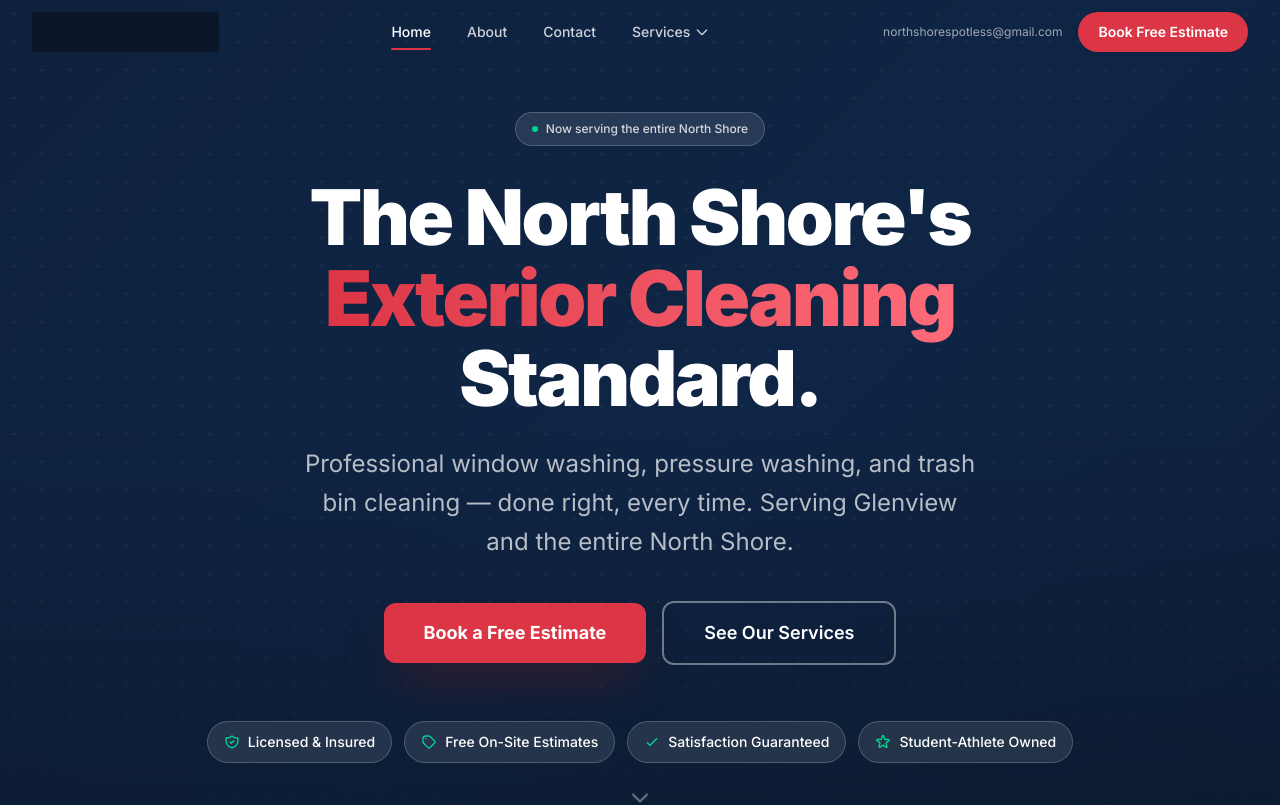
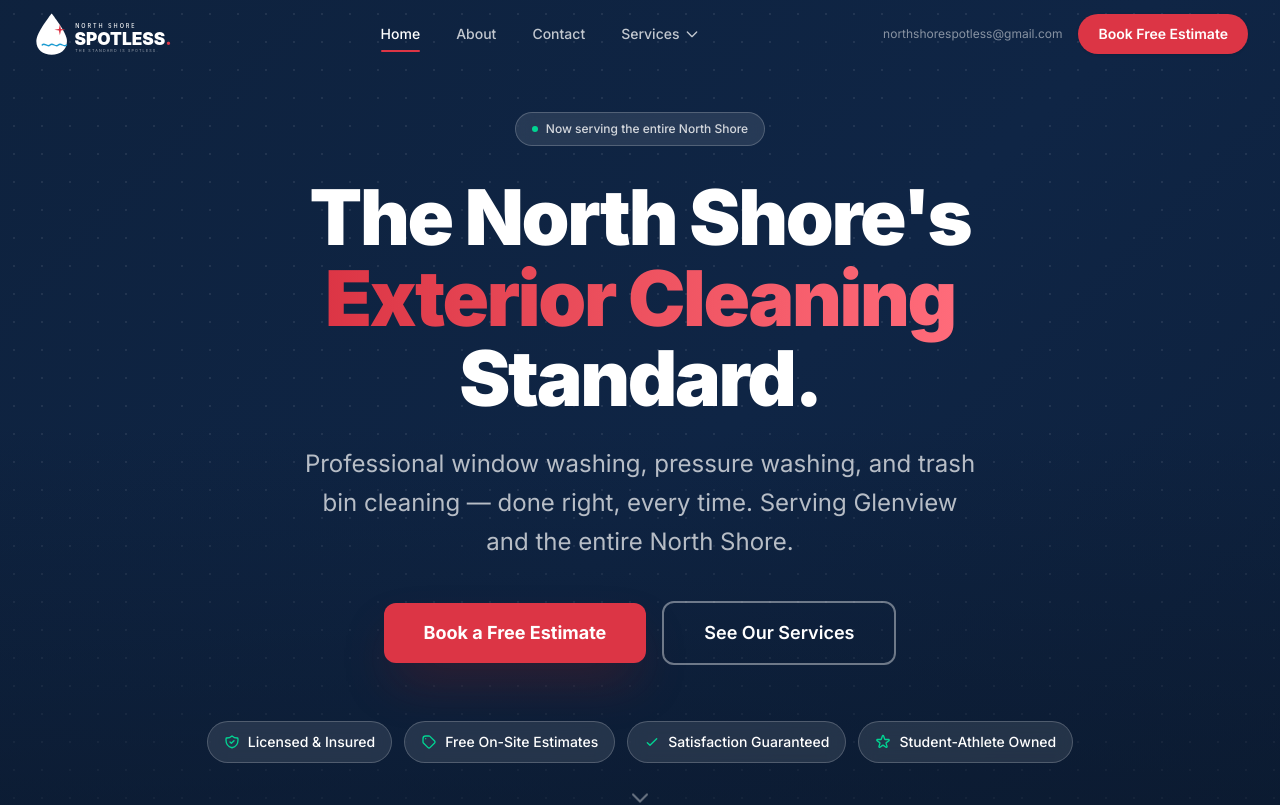
Before and after one commit to ChrisDiaz10/NSES, a Next.js app: page / in a window 1280 px wide. Shown: the top 805 px of the page. Built offline with nearby package versions, Linux system fonts and the light colour scheme.

Commit message:
Add real logo as SVG, update navbar to dark theme for consistent logo display

```diff
--- a/components/Navbar.tsx
+++ b/components/Navbar.tsx
@@ -43,19 +43,20 @@ export default function Navbar() {
       <header
         className={`fixed top-0 left-0 right-0 z-50 transition-all duration-300 ${
           scrolled
-            ? "bg-white/95 backdrop-blur-md shadow-sm border-b border-gray-100"
+            ? "bg-[#0A1628]/95 backdrop-blur-md shadow-lg shadow-black/20 border-b border-white/10"
             : "bg-transparent"
         }`}
       >
         <div className="max-w-7xl mx-auto px-4 sm:px-6 lg:px-8">
           <div className="flex items-center justify-between py-3">
+
             <Link href="/" className="flex items-center shrink-0" aria-label="North Shore Spotless home">
               <Image
-                src="/logo-horizontal.png"
+                src="/logo-horizontal.svg"
                 alt="North Shore Spotless"
-                width={200}
-                height={48}
-                className="h-10 w-auto"
+                width={210}
+                height={56}
+                className="h-11 w-auto"
                 priority
               />
             </Link>
@@ -67,8 +68,8 @@ export default function Navbar() {
                   href={href}
                   className={`relative px-4 py-2 text-sm font-medium rounded-lg transition-colors ${
                     isActive(href)
-                      ? scrolled ? "text-[#DC3545]" : "text-white"
-                      : scrolled ? "text-gray-700 hover:text-[#0A1628]" : "text-white/80 hover:text-white"
+                      ? "text-white"
+                      : "text-white/75 hover:text-white"
                   }`}
                 >
                   {label}
@@ -86,8 +87,8 @@ export default function Navbar() {
                 <button
                   className={`relative flex items-center gap-1 px-4 py-2 text-sm font-medium rounded-lg transition-colors ${
                     isActive("/services")
-                      ? scrolled ? "text-[#DC3545]" : "text-white"
-                      : scrolled ? "text-gray-700 hover:text-[#0A1628]" : "text-white/80 hover:text-white"
+                      ? "text-white"
+                      : "text-white/75 hover:text-white"
                   }`}
                   aria-expanded={servicesOpen}
                   aria-haspopup="true"
@@ -102,13 +103,13 @@ export default function Navbar() {
                 </button>
 
                 {servicesOpen && (
-                  <div className="absolute top-full left-0 mt-2 w-52 bg-white rounded-xl shadow-xl border border-gray-100 py-2 overflow-hidden">
-                    <Link href="/services" className="block px-4 py-2.5 text-sm text-gray-500 hover:text-[#0A1628] hover:bg-gray-50 font-medium transition-colors">
+                  <div className="absolute top-full left-0 mt-2 w-52 bg-[#0D1F3C] rounded-xl shadow-xl border border-white/10 py-2 overflow-hidden">
+                    <Link href="/services" className="block px-4 py-2.5 text-sm text-white/50 hover:text-white hover:bg-white/5 font-medium transition-colors">
                       All Services
                     </Link>
-                    <div className="h-px bg-gray-100 my-1" />
+                    <div className="h-px bg-white/10 my-1" />
                     {services.map((s) => (
-                      <Link key={s.href} href={s.href} className="block px-4 py-2.5 text-sm text-gray-600 hover:text-[#0A1628] hover:bg-gray-50 transition-colors">
+                      <Link key={s.href} href={s.href} className="block px-4 py-2.5 text-sm text-white/75 hover:text-white hover:bg-white/5 transition-colors">
                         {s.name}
                       </Link>
                     ))}
@@ -120,7 +121,7 @@ export default function Navbar() {
             <div className="hidden lg:flex items-center gap-4">
               <a
                 href="mailto:northshorespotless@gmail.com"
-                className={`text-xs transition-colors ${scrolled ? "text-gray-500 hover:text-[#0A1628]" : "text-white/60 hover:text-white"}`}
+                className="text-xs text-white/50 hover:text-white transition-colors"
               >
                 northshorespotless@gmail.com
               </a>
@@ -133,7 +134,7 @@ export default function Navbar() {
             </div>
 
             <button
-              className={`lg:hidden p-2 rounded-lg transition-colors ${scrolled ? "text-[#0A1628] hover:bg-gray-100" : "text-white hover:bg-white/10"}`}
+              className="lg:hidden p-2 rounded-lg text-white hover:bg-white/10 transition-colors"
               onClick={() => setMobileOpen(true)}
               aria-label="Open navigation menu"
             >
@@ -147,11 +148,11 @@ export default function Navbar() {
 
       {mobileOpen && (
         <div className="fixed inset-0 z-[60] lg:hidden">
-          <div className="absolute inset-0 bg-black/50 backdrop-blur-sm" onClick={() => setMobileOpen(false)} />
-          <div className="absolute top-0 right-0 bottom-0 w-80 max-w-[90vw] bg-white shadow-2xl flex flex-col">
-            <div className="flex items-center justify-between p-5 border-b border-gray-100">
-              <Image src="/logo-horizontal.png" alt="North Shore Spotless" width={160} height={40} className="h-8 w-auto" />
-              <button onClick={() => setMobileOpen(false)} className="p-2 rounded-lg text-gray-500 hover:bg-gray-100 transition-colors" aria-label="Close navigation menu">
+          <div className="absolute inset-0 bg-black/60 backdrop-blur-sm" onClick={() => setMobileOpen(false)} />
+          <div className="absolute top-0 right-0 bottom-0 w-80 max-w-[90vw] bg-[#0A1628] shadow-2xl flex flex-col">
+            <div className="flex items-center justify-between p-5 border-b border-white/10">
+              <Image src="/logo-horizontal.svg" alt="North Shore Spotless" width={170} height={44} className="h-9 w-auto" />
+              <button onClick={() => setMobileOpen(false)} className="p-2 rounded-lg text-white/60 hover:text-white hover:bg-white/10 transition-colors" aria-label="Close navigation menu">
                 <svg className="w-5 h-5" fill="none" stroke="currentColor" viewBox="0 0 24 24" aria-hidden="true">
                   <path strokeLinecap="round" strokeLinejoin="round" strokeWidth={2} d="M6 18L18 6M6 6l12 12" />
                 </svg>
@@ -159,33 +160,33 @@ export default function Navbar() {
             </div>
 
             <nav className="flex-1 overflow-y-auto p-5 space-y-1" aria-label="Mobile navigation">
-              <Link href="/" className={`flex items-center px-4 py-3 rounded-xl font-medium transition-colors ${isActive("/") ? "bg-red-50 text-[#DC3545]" : "text-gray-700 hover:bg-gray-50"}`}>
+              <Link href="/" className={`flex items-center px-4 py-3 rounded-xl font-medium transition-colors ${isActive("/") ? "bg-white/10 text-white" : "text-white/75 hover:bg-white/5 hover:text-white"}`}>
                 Home
               </Link>
               <div className="pt-2">
-                <p className="px-4 pb-1 text-xs font-semibold uppercase tracking-wider text-gray-400">Services</p>
-                <Link href="/services" className="flex items-center px-4 py-2.5 rounded-xl text-sm text-gray-500 hover:bg-gray-50 transition-colors">
+                <p className="px-4 pb-1 text-xs font-semibold uppercase tracking-wider text-white/30">Services</p>
+                <Link href="/services" className="flex items-center px-4 py-2.5 rounded-xl text-sm text-white/50 hover:bg-white/5 hover:text-white transition-colors">
                   All Services
                 </Link>
                 {services.map((s) => (
-                  <Link key={s.href} href={s.href} className={`flex items-center px-4 py-2.5 rounded-xl text-sm transition-colors ${isActive(s.href) ? "bg-red-50 text-[#DC3545]" : "text-gray-600 hover:bg-gray-50"}`}>
+                  <Link key={s.href} href={s.href} className={`flex items-center px-4 py-2.5 rounded-xl text-sm transition-colors ${isActive(s.href) ? "bg-white/10 text-white" : "text-white/75 hover:bg-white/5 hover:text-white"}`}>
                     {s.name}
                   </Link>
                 ))}
               </div>
-              <Link href="/about" className={`flex items-center px-4 py-3 rounded-xl font-medium transition-colors ${isActive("/about") ? "bg-red-50 text-[#DC3545]" : "text-gray-700 hover:bg-gray-50"}`}>
+              <Link href="/about" className={`flex items-center px-4 py-3 rounded-xl font-medium transition-colors ${isActive("/about") ? "bg-white/10 text-white" : "text-white/75 hover:bg-white/5 hover:text-white"}`}>
                 About
               </Link>
-              <Link href="/contact" className={`flex items-center px-4 py-3 rounded-xl font-medium transition-colors ${isActive("/contact") ? "bg-red-50 text-[#DC3545]" : "text-gray-700 hover:bg-gray-50"}`}>
+              <Link href="/contact" className={`flex items-center px-4 py-3 rounded-xl font-medium transition-colors ${isActive("/contact") ? "bg-white/10 text-white" : "text-white/75 hover:bg-white/5 hover:text-white"}`}>
                 Contact
               </Link>
             </nav>
 
-            <div className="p-5 border-t border-gray-100 space-y-3">
+            <div className="p-5 border-t border-white/10 space-y-3">
               <Link href="/contact" className="flex items-center justify-center w-full bg-[#DC3545] hover:bg-[#b02a37] text-white font-bold py-4 rounded-xl transition-colors">
                 Book a Free Estimate
               </Link>
-              <a href="mailto:northshorespotless@gmail.com" className="flex items-center justify-center w-full text-sm text-gray-500 hover:text-[#0A1628] transition-colors">
+              <a href="mailto:northshorespotless@gmail.com" className="flex items-center justify-center w-full text-sm text-white/50 hover:text-white transition-colors">
                 northshorespotless@gmail.com
               </a>
             </div>
```
Also changed, not shown: public/logo-horizontal.svg (added).
